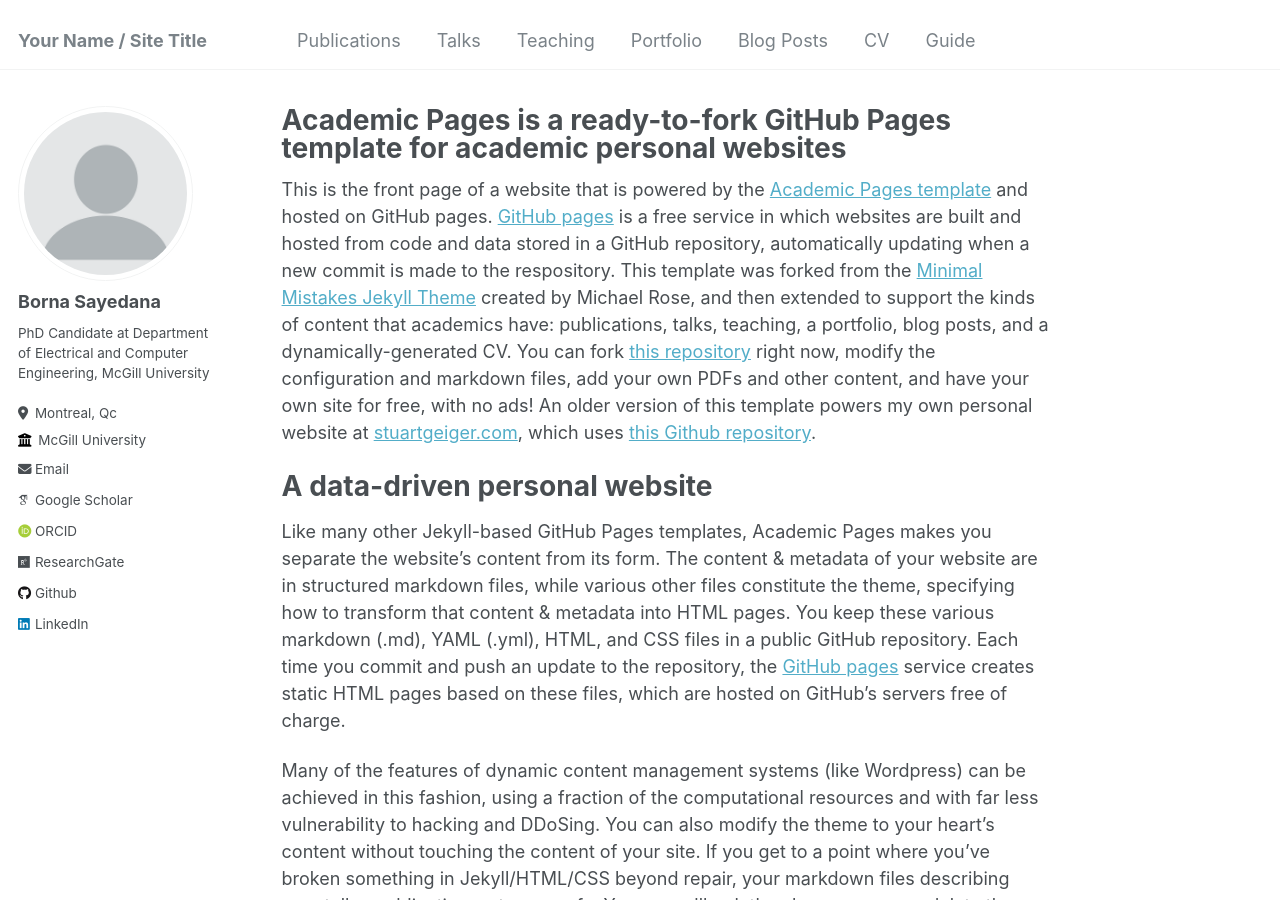
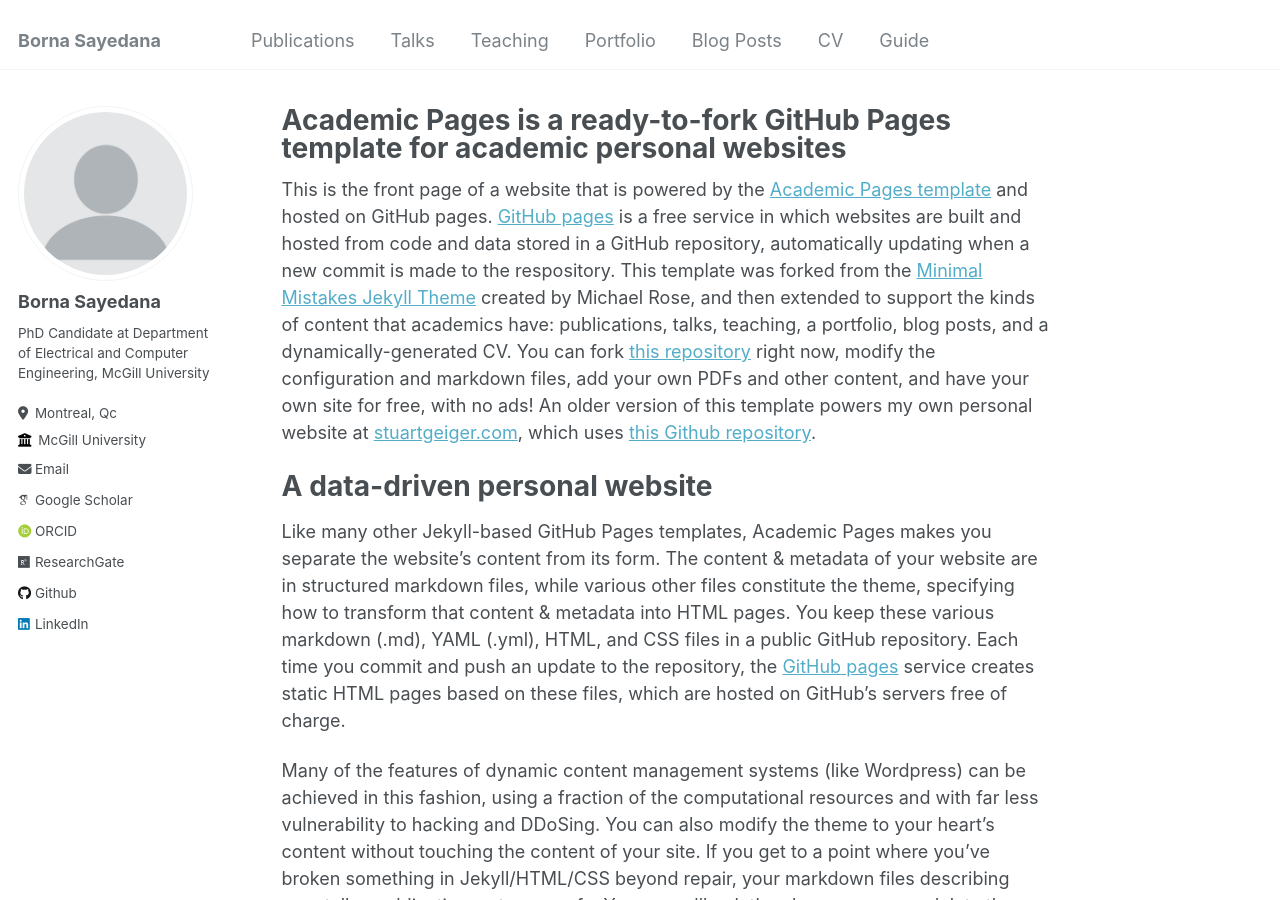
Before and after one commit to bornasayedana/bornasayedana.github.io, a Jekyll site: the page built from _pages/about.md, in a window 1280 px wide and 900 px high. Built offline with Jekyll 4.4.1, drawn with Linux system fonts in a browser that asks for light colours; some web fonts are replaced.

Commit message:
Update _config.yml

```diff
--- a/_config.yml
+++ b/_config.yml
@@ -8,7 +8,7 @@
 
 # Basic Site Settings
 locale                   : "en-US"
-title                    : "Your Name / Site Title"
+title                    : "Borna Sayedana"
 title_separator          : "-"
 name                     : &name "Your Name"
 description              : &description "personal description"
```
